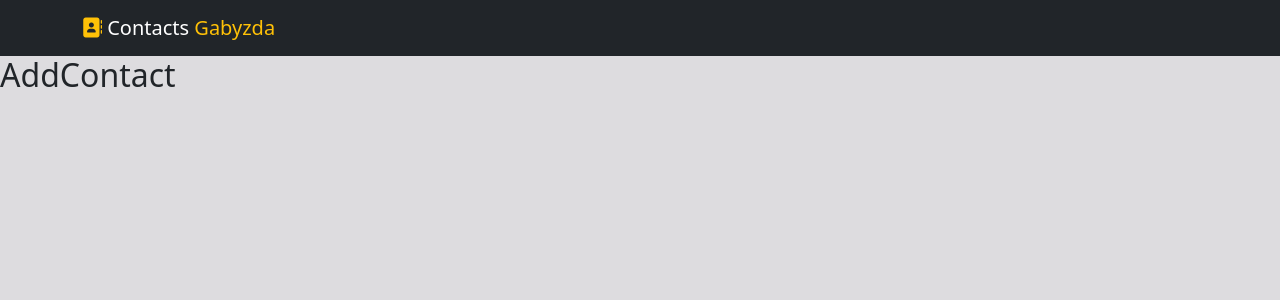
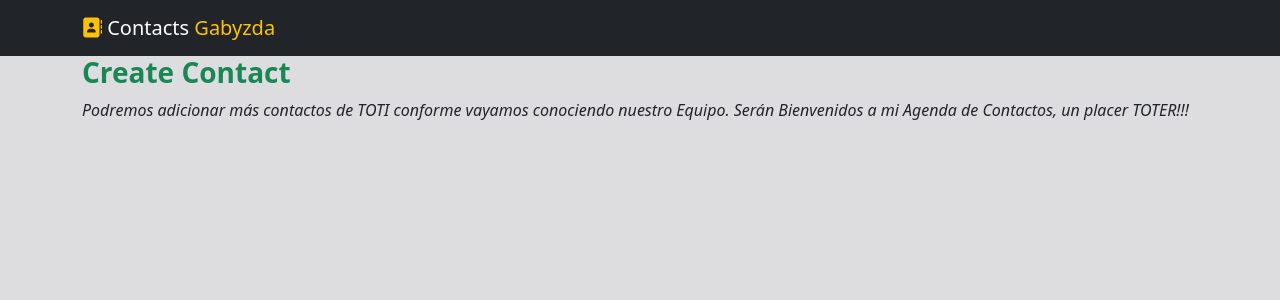
Before and after one commit to Gabyzda/agenda-contatos, a React (Create React App) app: page /contacts/add in a window 1280 px wide. Shown: the top 300 px of the page. Built offline with nearby package versions, Linux system fonts and the light colour scheme.

Commit message:
Creada bienvenida inicial de AddContact

```diff
--- a/src/components/Contacts/AddContact/AddContact.js
+++ b/src/components/Contacts/AddContact/AddContact.js
@@ -3,7 +3,17 @@ import React from 'react';
 const AddContact = () => {
     return (
         <>
-            <h2>AddContact</h2>
+            <section className='Add-Contact'>
+                <div className='container'>
+                    <div className='row'>
+                        <p className='h3 text-success fw-bold'>Create Contact</p>
+                        <p className='fst-italic'>Podremos adicionar más contactos de TOTI conforme vayamos conociendo nuestro Equipo. Serán Bienvenidos a mi Agenda de Contactos, un placer TOTER!!!</p>
+
+                    </div>
+
+                </div>
+
+            </section>
         </>
     )
 };
```
